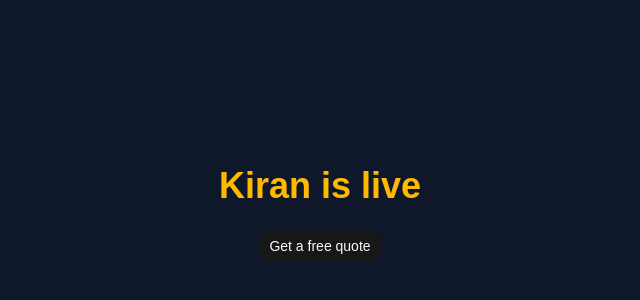
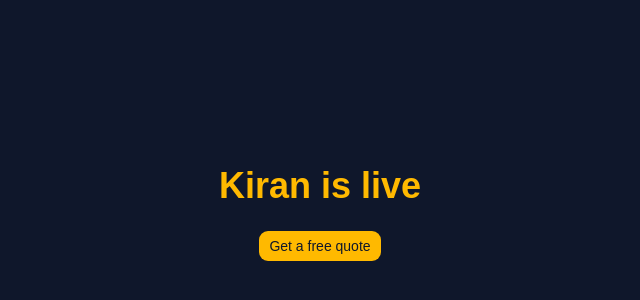
Before and after one commit to aditi00223/kiran-solar, a React (Vite) app in the folder client/: page / in a window 1280 px wide. Shown: the part 186-486 px from the top of the page, without its empty margins (320-960 px from the left). Built offline with nearby package versions, Linux system fonts and the light colour scheme.

Commit message:
chore: add navy and amber theme with Inter font

```diff
--- a/client/package.json
+++ b/client/package.json
@@ -11,6 +11,7 @@
   },
   "dependencies": {
     "@fontsource-variable/geist": "^5.3.0",
+    "@fontsource-variable/inter": "^5.3.0",
     "@tailwindcss/vite": "^4.3.5",
     "axios": "^1.21.1",
     "class-variance-authority": "^0.7.1",
--- a/client/src/index.css
+++ b/client/src/index.css
@@ -1,13 +1,13 @@
 @import "tailwindcss";
 @import "tw-animate-css";
 @import "shadcn/tailwind.css";
-@import "@fontsource-variable/geist";
+@import "@fontsource-variable/inter";
 
 @custom-variant dark (&:is(.dark *));
 
 @theme inline {
     --font-heading: var(--font-sans);
-    --font-sans: 'Geist Variable', sans-serif;
+    --font-sans: 'Inter Variable', sans-serif;
     --color-sidebar-ring: var(--sidebar-ring);
     --color-sidebar-border: var(--sidebar-border);
     --color-sidebar-accent-foreground: var(--sidebar-accent-foreground);
@@ -49,38 +49,38 @@
 }
 
 :root {
-    --background: oklch(1 0 0);
-    --foreground: oklch(0.145 0 0);
+    --background: oklch(0.984 0.003 247.858);
+    --foreground: oklch(0.208 0.042 265.755);
     --card: oklch(1 0 0);
-    --card-foreground: oklch(0.145 0 0);
+    --card-foreground: oklch(0.208 0.042 265.755);
     --popover: oklch(1 0 0);
-    --popover-foreground: oklch(0.145 0 0);
-    --primary: oklch(0.205 0 0);
-    --primary-foreground: oklch(0.985 0 0);
-    --secondary: oklch(0.97 0 0);
-    --secondary-foreground: oklch(0.205 0 0);
-    --muted: oklch(0.97 0 0);
-    --muted-foreground: oklch(0.556 0 0);
-    --accent: oklch(0.97 0 0);
-    --accent-foreground: oklch(0.205 0 0);
+    --popover-foreground: oklch(0.208 0.042 265.755);
+    --primary: oklch(0.828 0.189 84.429);
+    --primary-foreground: oklch(0.208 0.042 265.755);
+    --secondary: oklch(0.968 0.007 247.896);
+    --secondary-foreground: oklch(0.208 0.042 265.755);
+    --muted: oklch(0.968 0.007 247.896);
+    --muted-foreground: oklch(0.554 0.046 257.417);
+    --accent: oklch(0.968 0.007 247.896);
+    --accent-foreground: oklch(0.208 0.042 265.755);
     --destructive: oklch(0.577 0.245 27.325);
-    --border: oklch(0.922 0 0);
-    --input: oklch(0.922 0 0);
-    --ring: oklch(0.708 0 0);
-    --chart-1: oklch(0.87 0 0);
-    --chart-2: oklch(0.556 0 0);
-    --chart-3: oklch(0.439 0 0);
-    --chart-4: oklch(0.371 0 0);
-    --chart-5: oklch(0.269 0 0);
+    --border: oklch(0.929 0.013 255.508);
+    --input: oklch(0.929 0.013 255.508);
+    --ring: oklch(0.769 0.188 70.08);
+    --chart-1: oklch(0.828 0.189 84.429);
+    --chart-2: oklch(0.769 0.188 70.08);
+    --chart-3: oklch(0.554 0.046 257.417);
+    --chart-4: oklch(0.372 0.044 257.287);
+    --chart-5: oklch(0.208 0.042 265.755);
     --radius: 0.625rem;
-    --sidebar: oklch(0.985 0 0);
-    --sidebar-foreground: oklch(0.145 0 0);
-    --sidebar-primary: oklch(0.205 0 0);
-    --sidebar-primary-foreground: oklch(0.985 0 0);
-    --sidebar-accent: oklch(0.97 0 0);
-    --sidebar-accent-foreground: oklch(0.205 0 0);
-    --sidebar-border: oklch(0.922 0 0);
-    --sidebar-ring: oklch(0.708 0 0);
+    --sidebar: oklch(0.208 0.042 265.755);
+    --sidebar-foreground: oklch(0.984 0.003 247.858);
+    --sidebar-primary: oklch(0.828 0.189 84.429);
+    --sidebar-primary-foreground: oklch(0.208 0.042 265.755);
+    --sidebar-accent: oklch(0.279 0.041 260.031);
+    --sidebar-accent-foreground: oklch(0.984 0.003 247.858);
+    --sidebar-border: oklch(0.372 0.044 257.287);
+    --sidebar-ring: oklch(0.769 0.188 70.08);
 }
 
 .dark {
@@ -120,11 +120,11 @@
 @layer base {
   * {
     @apply border-border outline-ring/50;
-    }
+  }
   body {
     @apply bg-background text-foreground;
-    }
+  }
   html {
     @apply font-sans;
-    }
+  }
 }
```
Also changed, not shown: 1 other file (tests, documents, lock files or other folders).
